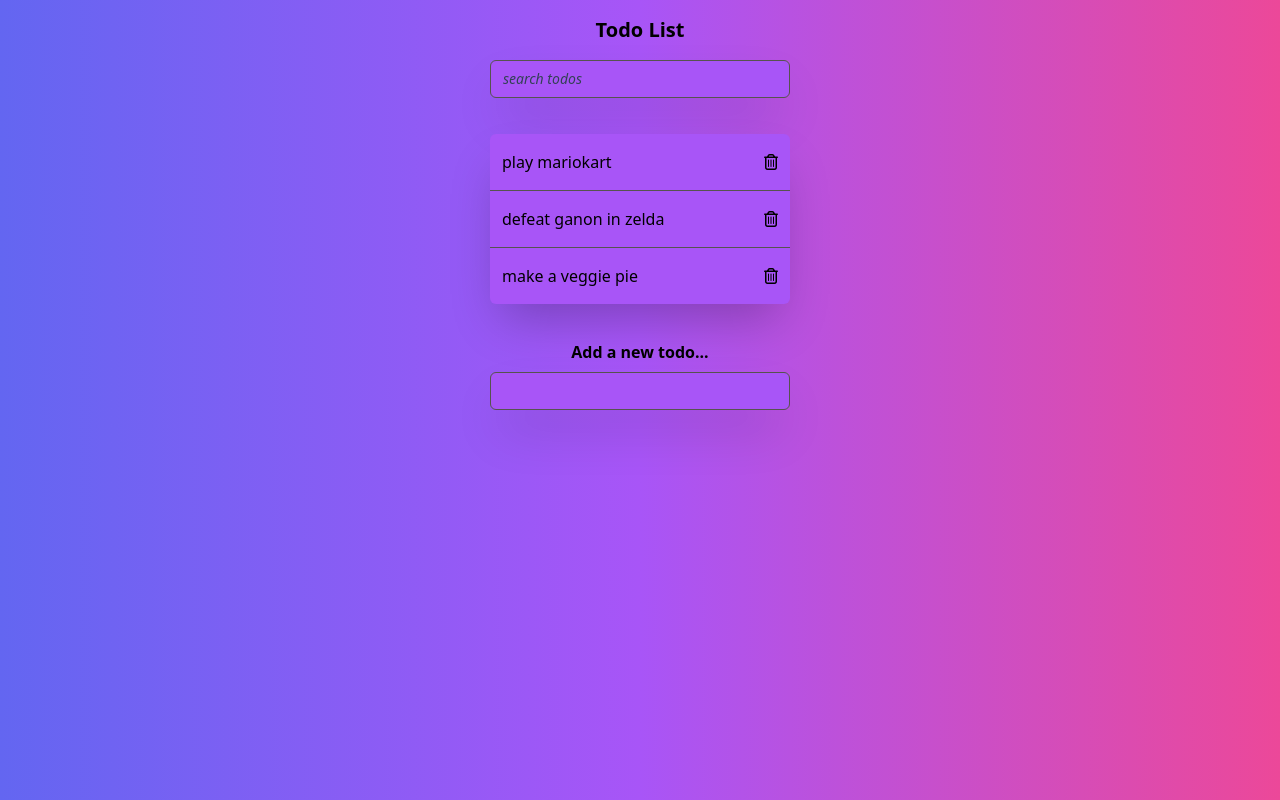
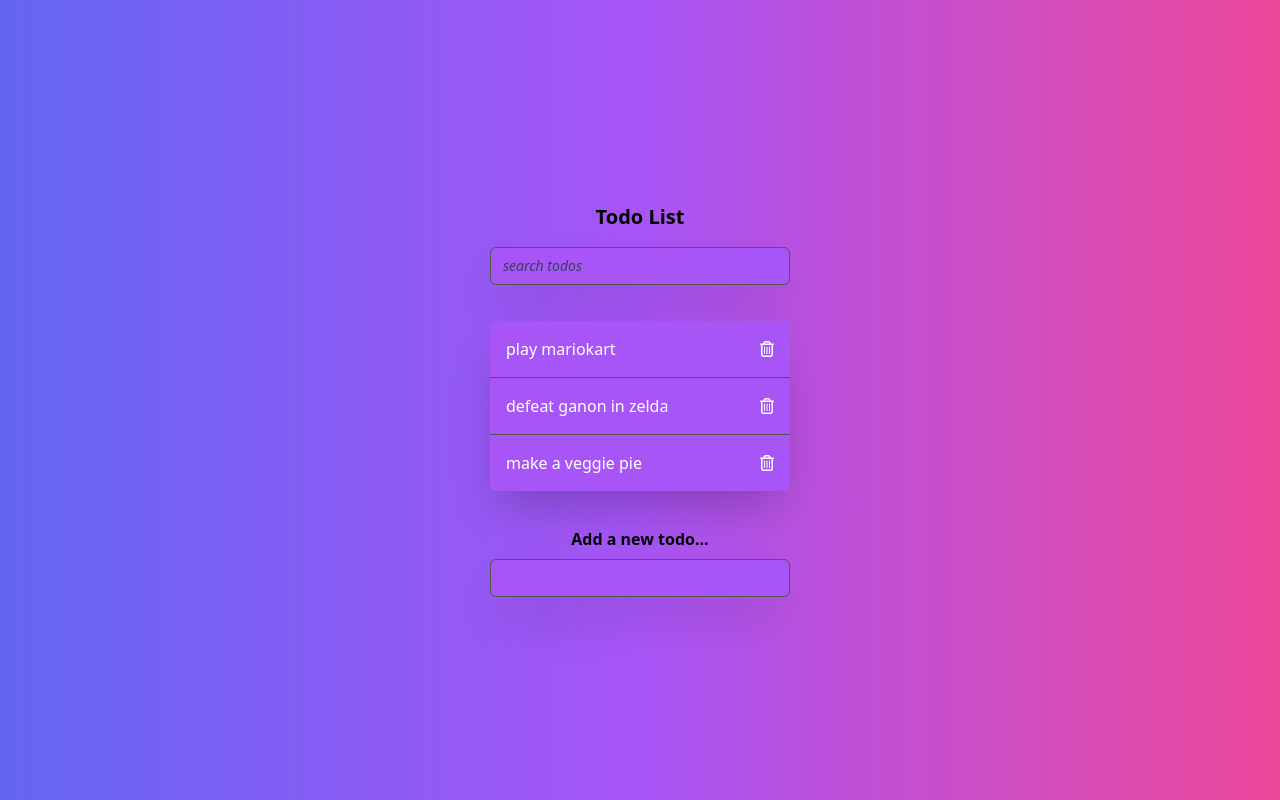
Before and after one commit to aimdexter/basic_todo, a website: page index.html in a window 1280 px wide. Drawn offline with Linux system fonts and the light colour scheme.

Commit message:
design done

```diff
--- a/index.html
+++ b/index.html
@@ -13,8 +13,8 @@
   </head>
 
   <body
-    class="container flex flex-col items-center gap-5 bg-gradient-to-r from-indigo-500 via-purple-500 to-pink-500"
-  >
+    class=" bg-gradient-to-r from-indigo-500 via-purple-500 to-pink-500">
+    <div class="flex flex-col h-[100vh] justify-center items-center gap-5">
       <header class="my-4 text-center">
         <h1 class="mb-4 text-xl font-extrabold">Todo List</h1>
         <form action="" class="search">
@@ -30,30 +30,25 @@
         </form>
       </header>
       <ul
-      class="flex flex-col mx-auto bg-purple-500 rounded-md shadow-2xl list-group todos"
-    >
+        class="flex flex-col mx-auto text-white bg-purple-500 rounded-md shadow-2xl list-group todos">
         <li
-        class="list-group-item flex w-[300px] items-center justify-between
-        px-3 py-4"
-      >
+          class="list-group-item flex w-[300px] items-center
+          justify-between px-4 py-4">
           <span>play mariokart</span>
           <i class="far fa-trash-alt delete"></i>
         </li>
         <li
           class="list-group-item flex w-[300px] items-center justify-between
-        border-y-[1px] border-stone-600 px-3 py-4"
-      >
+          border-y-[1px] border-stone-600 px-4 py-4">
           <span>defeat ganon in zelda</span>
           <i class="far fa-trash-alt delete"></i>
         </li>
         <li
-        class="list-group-item flex w-[300px] items-center justify-between px-3 py-4"
-      >
+          class="list-group-item flex w-[300px] items-center justify-between px-4 py-4">
           <span>make a veggie pie</span>
           <i class="far fa-trash-alt delete"></i>
         </li>
       </ul>
-
       <form class="flex flex-col my-4 text-center add">
         <label class="mb-2 text-base font-semibold">Add a new todo...</label>
         <input
@@ -64,6 +59,7 @@
           name="add"
         />
       </form>
+    </div>
     <script src="./app.js"></script>
   </body>
 </html>
```
Also changed, not shown: public/style.css. Lines whose indentation alone changed are shown as unchanged.
